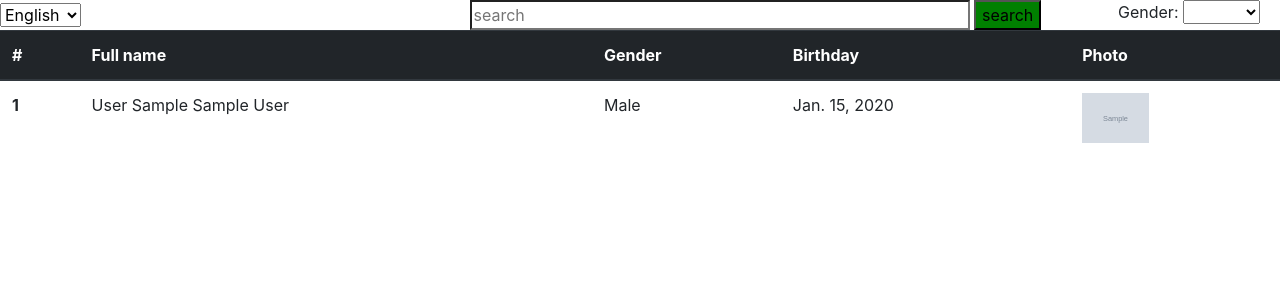
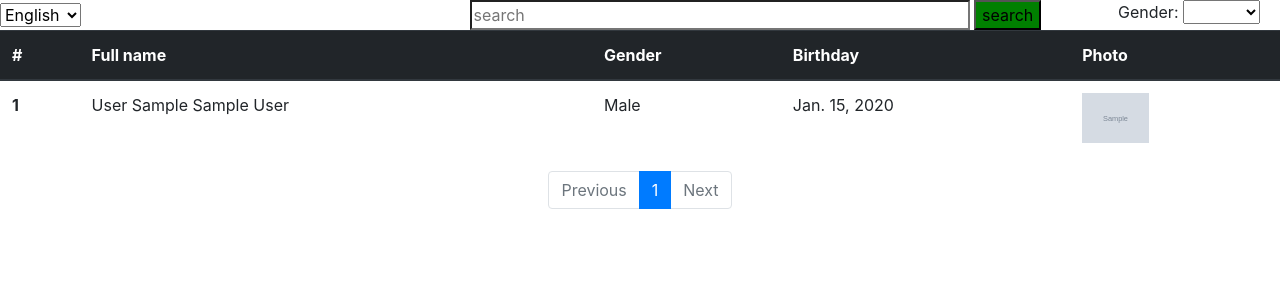
Before and after one commit to MrArabboy/awman, a Django app: page / in a window 1280 px wide. Shown: the top 300 px of the page. Run offline with Django 3.2, Linux system fonts and the light colour scheme; tables that the repository leaves empty hold one stand-in row (values such as "Sample post"); grey boxes marked "Sample" are stand-in pictures; some libraries are stand-ins or nearby versions.

Commit message:
pagination added

```diff
--- a/apps/staff/templates/staff/index.html
+++ b/apps/staff/templates/staff/index.html
@@ -2,8 +2,7 @@
 {% block content %}
 {% load i18n %}
 <script src="https://cdn.jsdelivr.net/npm/jquery@3.6.0/dist/jquery.min.js"></script>
-<link rel="stylesheet" href="https://code.jquery.com/ui/1.12.1/themes/base/jquery-ui.css">
-<script src="https://code.jquery.com/ui/1.12.1/jquery-ui.js"></script>
+
 
 <style>
     .table tbody tr:hover{
@@ -57,7 +56,7 @@
   <tbody>
     {% for employee in employees %}
         <tr  class="clickable-row" data-href="{% url 'detail' employee.id %}">
-        <th scope="row">{{ forloop.counter }}</th>
+        <th scope="row">{{ page_obj.start_index|add:forloop.counter0}}</th>
         <td>{{ employee.full_name }}</td>
         <td>{{ employee.get_gender_display }}</td>
         <td>{{ employee.birthday }}</td>
@@ -68,6 +67,52 @@
   </tbody>
 </table>
 
+ <!--Pagination-->
+    <nav aria-label="Page navigation example">
+        <ul class="pagination justify-content-center">
+        {% if page_obj.has_previous %}
+            <li class="page-item">
+            <a class="page-link" href="?page={{ page_obj.previous_page_number }}">Previous</a>
+          </li>
+        {% else %}
+            <li class="page-item disabled">
+            <a class="page-link" href="#" tabindex="-1" aria-disabled="true">Previous</a>
+          </li>
+        {% endif %}
+
+        {% if page_obj.number|add:'-4' > 1 %}
+            <li class="page-item"><a class="page-link" href="?page={{ page_obj.number|add:'-5' }}">&hellip;</a></li>
+        {% endif %}
+
+        {% for i in page_obj.paginator.page_range %}
+            {% if page_obj.number == i %}
+                <li class="page-item active" aria-current="page">
+              <span class="page-link">
+                {{ i }}
+                <span class="sr-only">(current)</span>
+              </span>
+            </li>
+            {% elif i > page_obj.number|add:'-5' and i < page_obj.number|add:'5' %}
+                 <li class="page-item"><a class="page-link" href="?page={{ i }}">{{ i }}</a></li>
+            {% endif %}
+        {% endfor %}
+
+        {% if page_obj.paginator.num_pages > page_obj.number|add:'4' %}
+           <li class="page-item"><a class="page-link" href="?page={{ page_obj.number|add:'5' }}">&hellip;</a></li>
+        {% endif %}
+
+        {% if page_obj.has_next %}
+            <li class="page-item">
+            <a class="page-link" href="?page={{ page_obj.next_page_number }}">Next</a>
+          </li>
+        {% else %}
+            <li class="page-item disabled">
+            <a class="page-link" href="#" tabindex="-1" aria-disabled="true">Next</a>
+          </li>
+        {% endif %}
+      </ul>
+    </nav>
+    <!--end of Pagination-->
  <script>
   $( function() {
     var availableTags = [
--- a/apps/staff/views.py
+++ b/apps/staff/views.py
@@ -8,6 +8,7 @@ class EmployeeListView(ListView):
     model = Employee
     context_object_name = "employees"
     template_name = "staff/index.html"
+    paginate_by = 10
 
     def get_queryset(self):
         queryset = self.model.objects.all()
```
